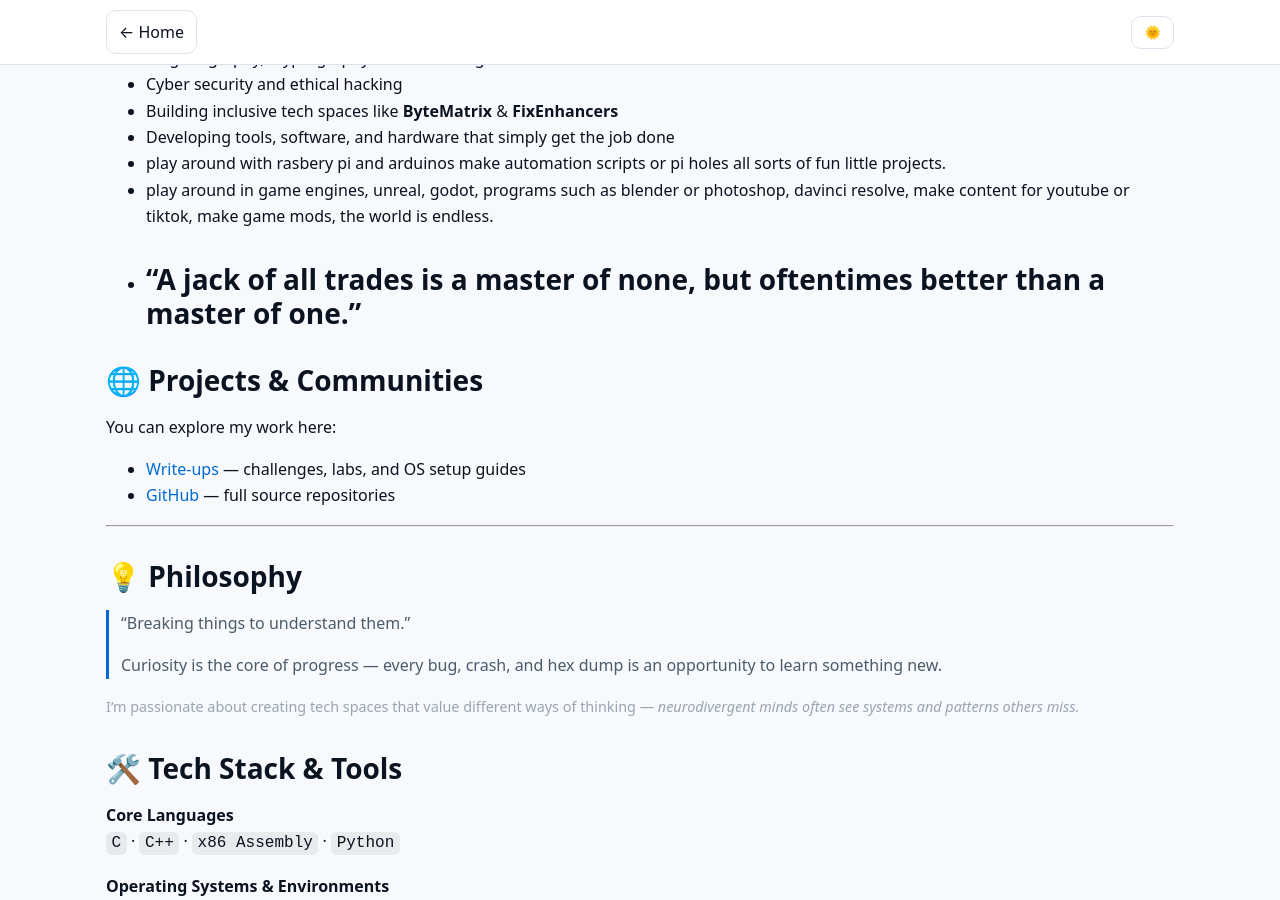
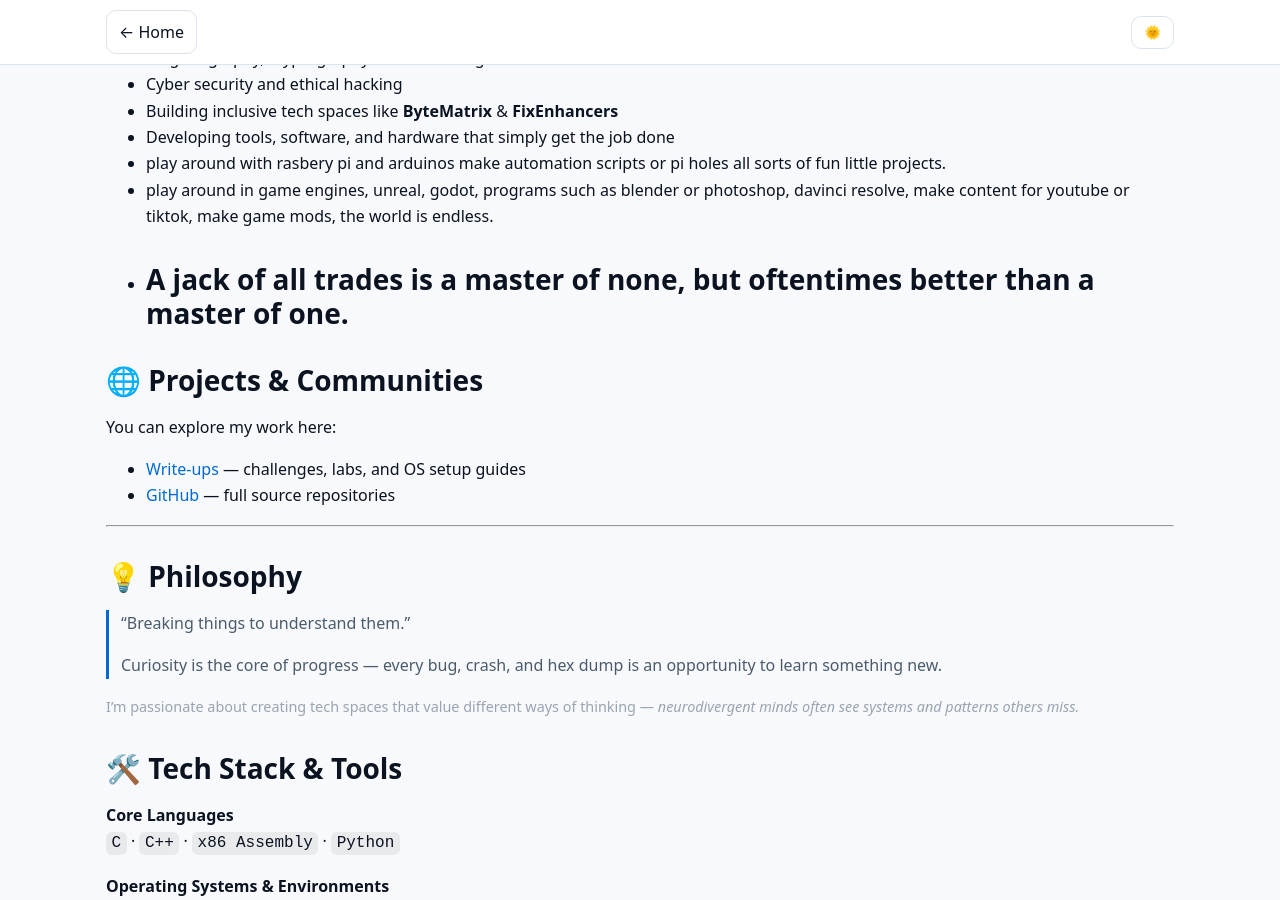
Before and after one commit to Chip-Biscuit/Chip-Biscuit.github.io, a Jekyll site: the page built from about/index.md, in a window 1280 px wide and 900 px high, scrolled down 420 px. Built offline with Jekyll 4.4.1, drawn with Linux system fonts in a browser that asks for light colours.

```diff
--- a/about/index.md
+++ b/about/index.md
@@ -22,7 +22,7 @@ I spend my time breaking things (ethically) to understand them, restoring old Wi
 - Developing tools, software, and hardware that simply get the job done
 - play around with rasbery pi and arduinos make automation scripts or pi holes all sorts of fun little projects.
 - play around in game engines, unreal, godot, programs such as blender or photoshop, davinci resolve, make content for youtube or tiktok, make game mods, the world is endless.
--  "A jack of all trades is a master of none, but oftentimes better than a master of one."
+- A jack of all trades is a master of none, but oftentimes better than a master of one.
 ---
 
 ## 🌐 Projects & Communities
```
